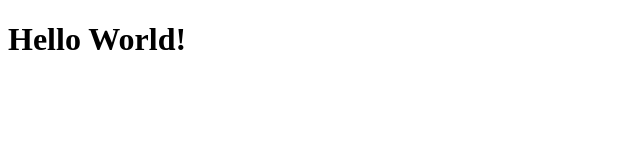
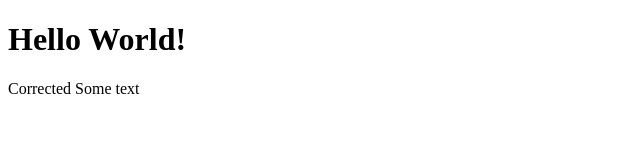
Before and after one commit to AbuladzeR/git-day-1-practice, a plain HTML site: page index.html in a window 1280 px wide. Shown: the whole page, without its empty margins (0-640 px from the left). Drawn offline with Linux system fonts and the light colour scheme.

Commit message:
Corrected some text

```diff
--- a/index.html
+++ b/index.html
@@ -6,5 +6,8 @@
 </head>
 <body>
   <h1>Hello World!</h1>
+  <p>
+    Corrected Some text
+  </p>
 </body>
 </html>
```
